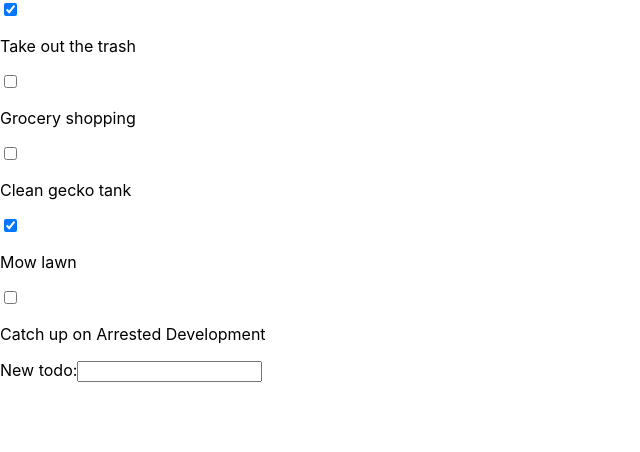
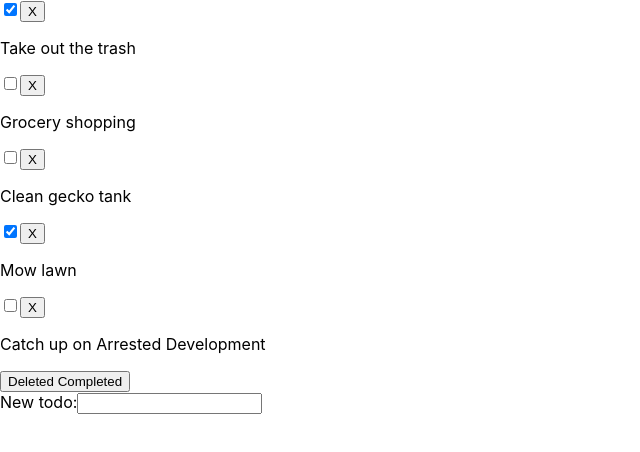
Before and after one commit to ISTTeo/simpleTodo, a React (Create React App) app: page / in a window 1280 px wide. Shown: the top 452 px of the page, without its empty margins (0-640 px from the left). Built offline with nearby package versions, Linux system fonts and the light colour scheme.

Commit message:
Allow for todos to be completed, to be individually deleted and delete all completed todos.

```diff
--- a/src/App.js
+++ b/src/App.js
@@ -11,18 +11,65 @@ class App extends Component {
 		this.state = {
 			todos: todosData
 		}
-    this.handleChange = this.handleChange.bind(this)
+    this.delTodo = this.delTodo.bind(this)
+		this.checkIt = this.checkIt.bind(this)
+		this.delCompletedTodos = this.delCompletedTodos.bind(this)
 		this.addTodo = this.addTodo.bind(this)
+		this.componentDidMount()
   }
 
-  handleChange(id) {
+	componentDidMount() {
+    const state = JSON.parse(window.localStorage.getItem("saved_state"));
+
+    console.log(state);
+
+    if (state) {
+      this.loadState(state);
+    }
+  }
+
+	componentDidUpdate() {
+    const state = {
+      todos: this.state.todos
+    };
+
+    window.localStorage.setItem("saved_state", JSON.stringify(state));
+
+  }
+
+	loadState = ({ todos }) => {
+    this.state.todos = todos
+  }
+
+  delCompletedTodos() {
 		const allTodos = this.state.todos
-		const filtered = allTodos.filter(x => x.id !== id)
+		const filtered = allTodos.filter(todo => !todo.completed)
 		this.setState({todos:filtered})
 
   }
 
-	addTodo(value,todos) {
+	delTodo(id) {
+		const allTodos = this.state.todos
+		const filtered = allTodos.filter(todo => todo.id !== id)
+		this.setState({todos:filtered})
+	}
+
+	checkIt(id) {
+		const allTodos = this.state.todos
+		const filtered = allTodos.filter(x => x.id !== id)
+		this.setState(prevState => {
+			const updatedTodos = this.state.todos.map( todo => {
+				if (todo.id === id) {
+					todo.completed = !todo.completed
+				}
+				return todo
+			})
+			return {
+				todos:updatedTodos
+			}
+		})
+	}
+	addTodo(value) {
 		const allTodos = this.state.todos
 		const lastTodo = this.state.todos.slice(-1)[0]
 		const newId = lastTodo.id + 1
@@ -36,13 +83,15 @@ class App extends Component {
       <TodoItem
         key={item.id}
         item={item}
-        handleChange={this.handleChange}
+        delTodo={this.delTodo}
+				checkIt={this.checkIt}
       />
     )
 		const text = ""
     return (
-      <div className="todo-list">
+      <div>
         {todoItems}
+				<button onClick = {this.delCompletedTodos}> Deleted Completed </button>
 				<TodoForm addTodo={this.addTodo} todos={this.state.todos}/>
       </div>
 		);
--- a/src/TodoItem.js
+++ b/src/TodoItem.js
@@ -6,8 +6,9 @@ function TodoItem(props) {
             <input
                 type="checkbox"
                 checked={props.item.completed}
-                onChange={() => props.handleChange(props.item.id)}
+                onChange={() => props.checkIt(props.item.id)}
             />
+            <button onClick={() => props.delTodo(props.item.id)}>X</button>
             <p>
                 {props.item.text}
             </p>
```
